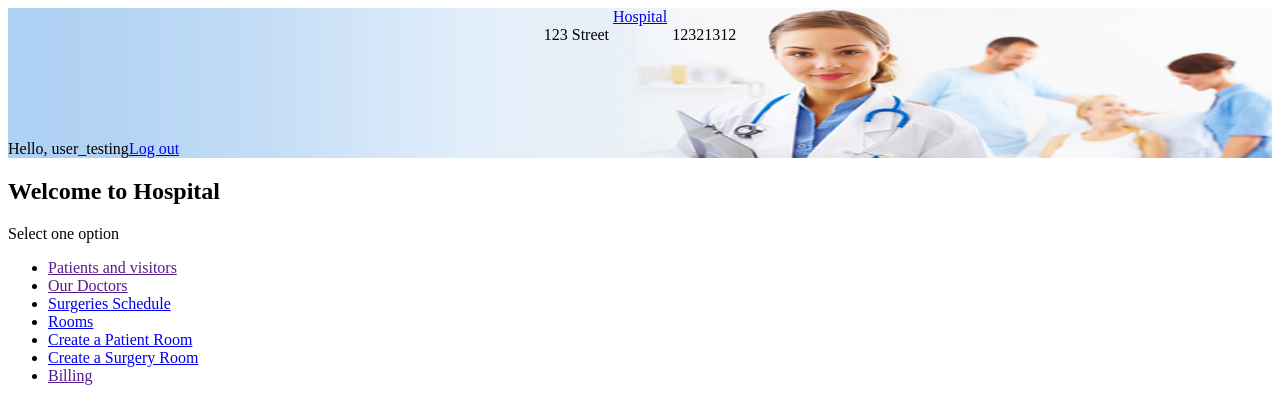
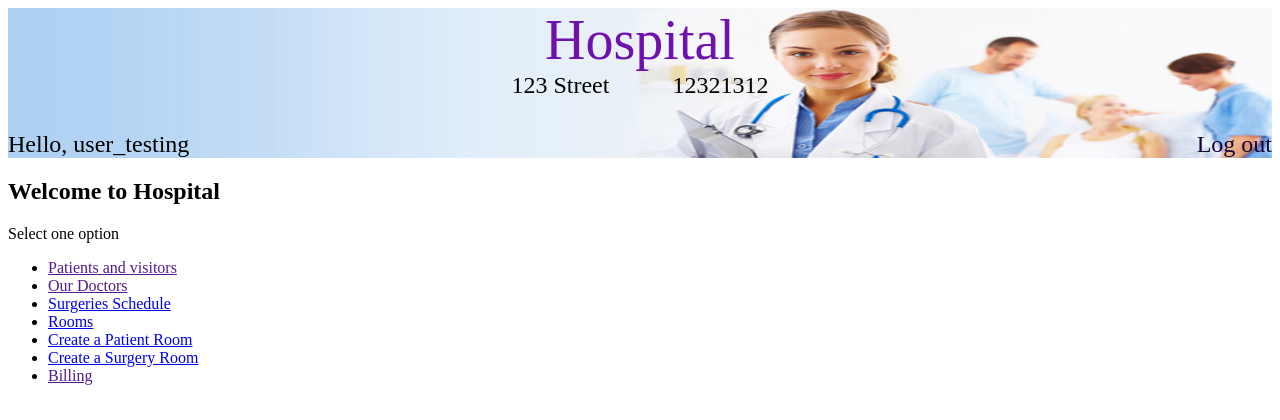
Before and after one commit to MawRojas/HospitalManagementSystem, a Django app: page / in a window 1280 px wide. Shown: the top 420 px of the page. Run offline with Django 3.2, Linux system fonts and the light colour scheme; a user stored in the database is signed in; data comes from the database, SQL or seed files in the repository; both versions use the stored data as it was after the commit; parts of the project's set-up code (start-up, migrations or seed data) failed here and were passed over.

Commit message:
Improved header

```diff
--- a/hospital_management_system/hospital/static/css/hospital.css
+++ b/hospital_management_system/hospital/static/css/hospital.css
@@ -51,6 +51,7 @@ tr:nth-child(even) {
 .container_user_info, .hospital_info {
     display: flex;
     flex-direction: row;
+    justify-content: space-between;
 }
 
 .container_hospital_info {
@@ -72,3 +73,22 @@ tr:nth-child(even) {
     flex-direction: column;
     justify-content: space-between;
 }
+
+.hospital_title_text {
+    font-family: "Times New Roman", Times, serif;
+    font-size: 3.5em;
+    text-decoration: none;
+    color: #6e11ad;
+}
+
+.hospital_info, .container_user_info {
+    font-family: "Times New Roman", Times, serif;
+    font-size: 1.5em;
+    text-decoration: none;
+    color: black;
+}
+
+.log_out {
+    color: #150335;
+    text-decoration: none;
+}
--- a/hospital_management_system/hospital/templates/hospital/home.html
+++ b/hospital_management_system/hospital/templates/hospital/home.html
@@ -4,7 +4,7 @@
     <div class="container_header">
         {% if hospital is not None %}
             <div class="container_hospital_info">
-                <div class="hospital_title"><a href="{% url 'hospital:home' %}">{{ hospital.name }}</a></div>
+                <div class="hospital_title"><a class="hospital_title_text" href="{% url 'hospital:home' %}">{{ hospital.name }}</a></div>
                 <div class="hospital_info">
                     <div>{{ hospital.address }}</div>
                     <div class="padding"></div>
@@ -18,7 +18,7 @@
         <div class="container_user_info">
             {% if user.is_authenticated %}
                 <div class="user_name_info">Hello, {{user.username}}</div>
-                <div class="log_out"><a href="{% url 'accounts:logout' %}">Log out</a></div>
+                <div><a class="log_out" href="{% url 'accounts:logout' %}">Log out</a></div>
             {% else %}
                 <a href="{% url 'accounts:login' %}">Log in</a>
             {% endif %}
```
Also changed, not shown: hospital_management_system/Payment/migrations/0001_initial.py (deleted), hospital_management_system/Payment/migrations/0002_auto_20180827_1533.py (deleted), hospital_management_system/db.sqlite3, hospital_management_system/hospital/migrations/0001_initial.py (deleted), hospital_management_system/hospital/migrations/0002_auto_20180827_1533.py (deleted).
